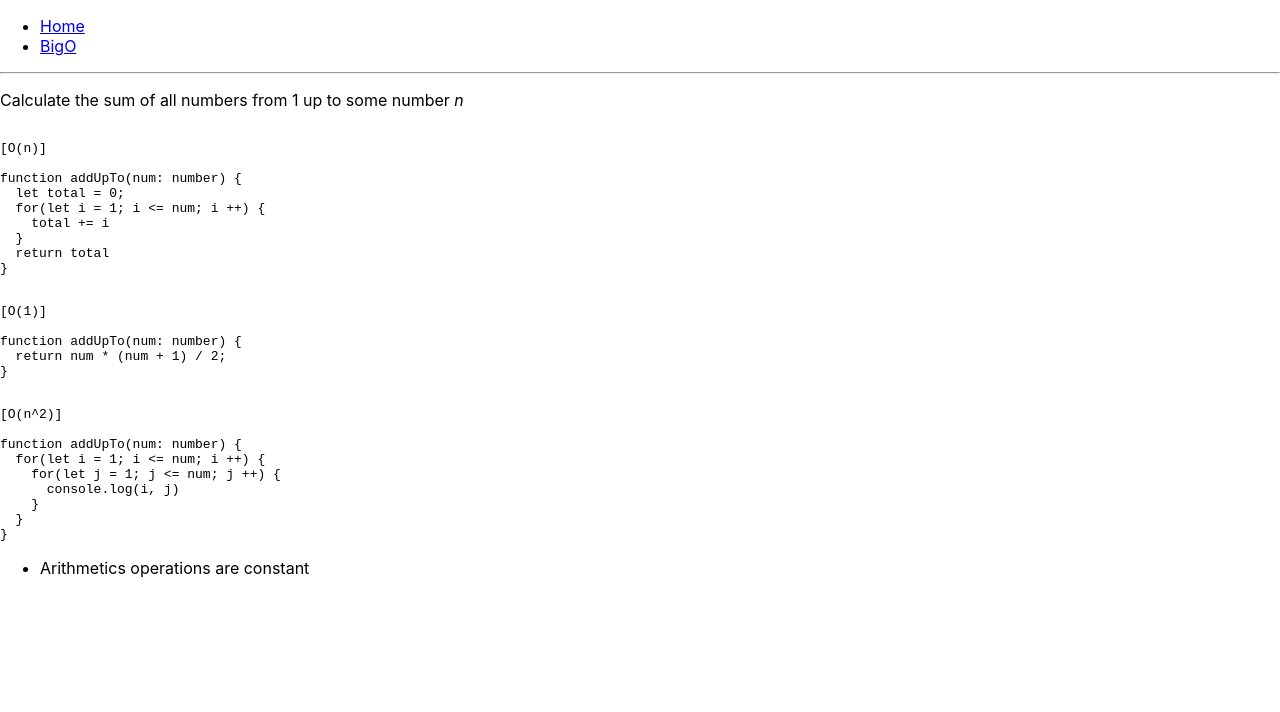
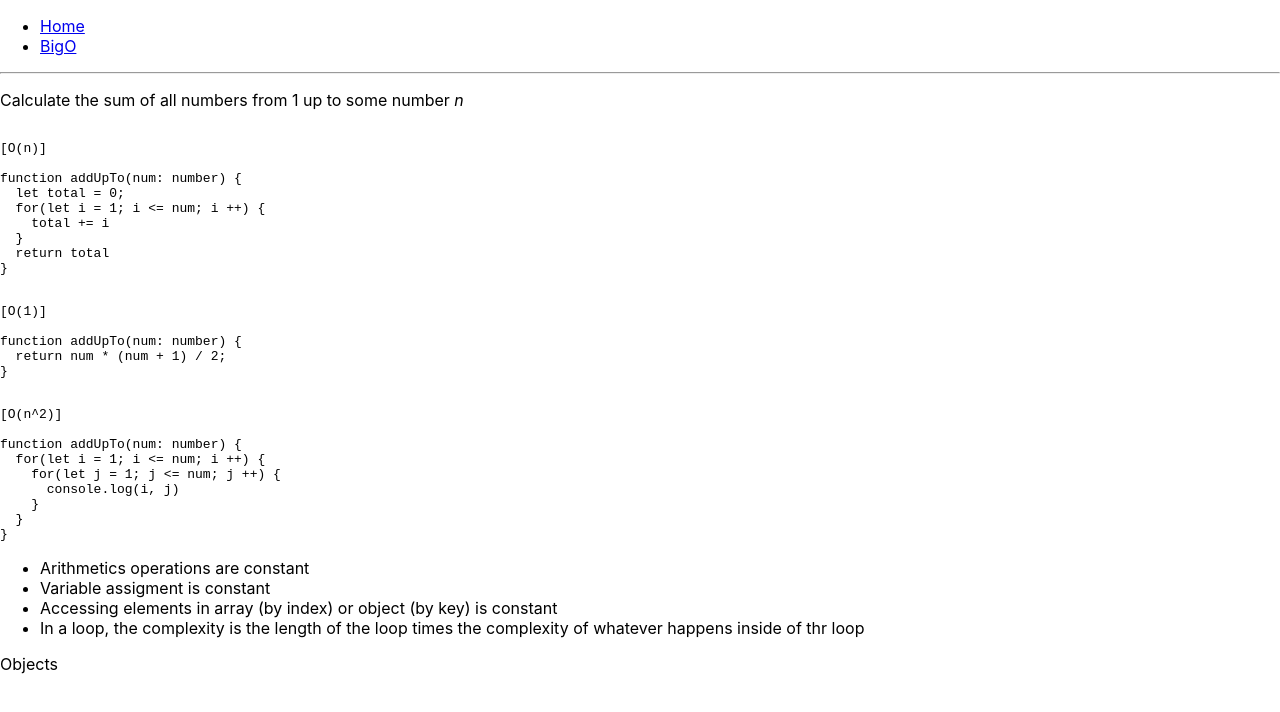
Before and after one commit to marheva/js_algorithms_data_Structures, a React (Create React App) app: page /bigo in a window 1280 px wide. Shown: the top 712 px of the page. Built offline with nearby package versions, Linux system fonts and the light colour scheme.

Commit message:
Added Objects section

```diff
--- a/src/components/BigO.tsx
+++ b/src/components/BigO.tsx
@@ -61,8 +61,19 @@ function addUpTo(num: number) {
       </div>
       <div>
         <ul>
-          <li> Arithmetics operations are constant</li>
+          <li>Arithmetics operations are constant</li>
+          <li>Variable assigment is constant</li>
+          <li>Accessing elements in array (by index) or object
+              (by key) is constant
+          </li>
+          <li>
+            In a loop, the complexity is the length of the loop
+            times the complexity of whatever happens inside of thr loop
+          </li>
         </ul>
+      </div>
+      <div>
+        <p>Objects</p>
       </div>
     </div>
   );
```
Also changed, not shown: src/App.css (line endings or trailing spaces).
